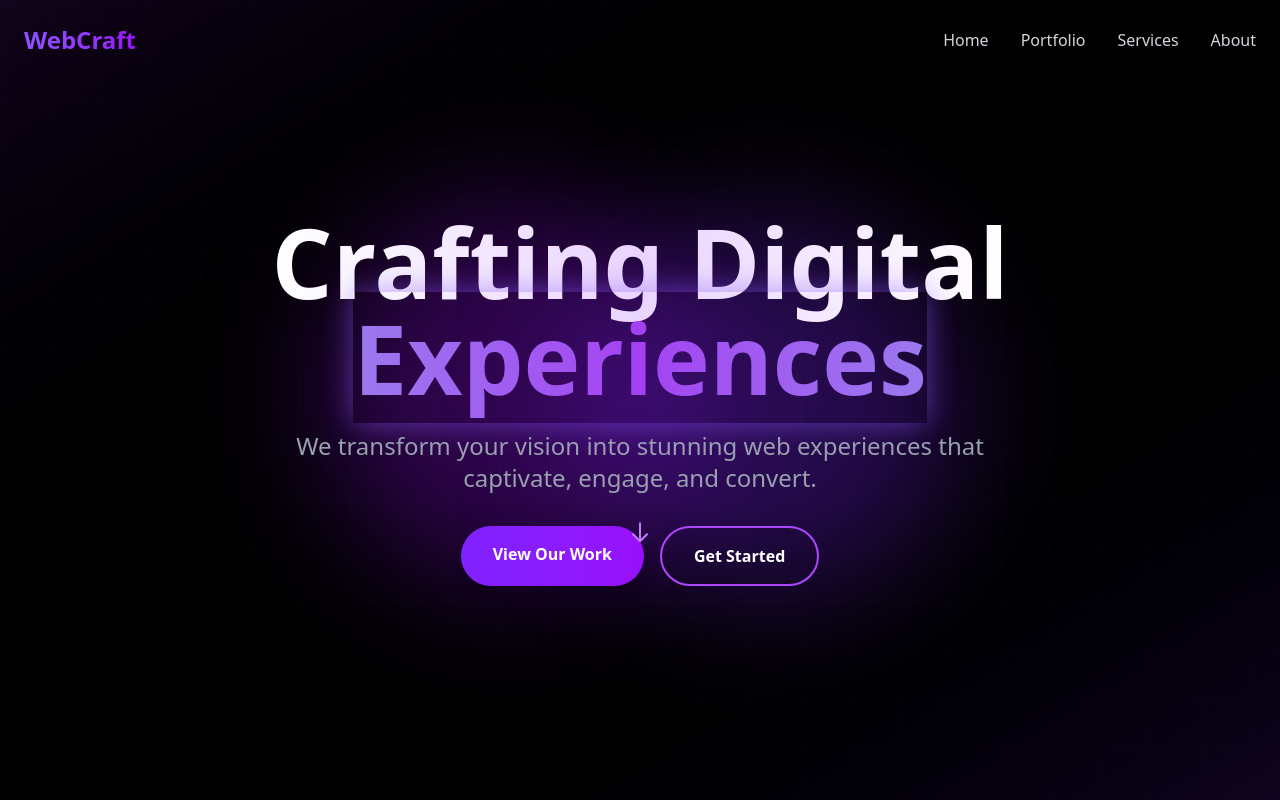
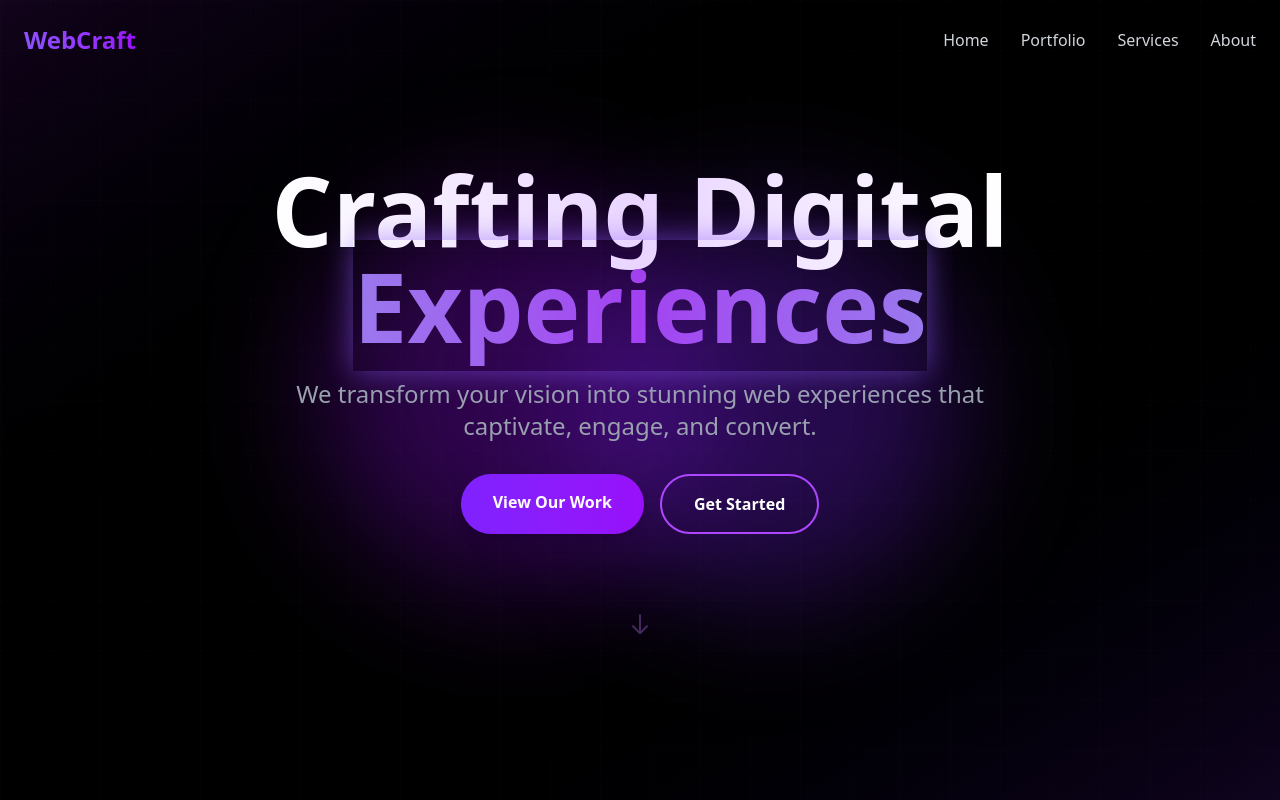
Before and after one commit to Ryan-Shaik/Web-design-portfolio, a React (Vite) app: page / in a window 1280 px wide. Shown: the top 800 px of the page. Built offline with nearby package versions, Linux system fonts and the light colour scheme.

Commit message:
config changed

```diff
--- a/index.html
+++ b/index.html
@@ -2,7 +2,7 @@
 <html lang="en">
   <head>
     <meta charset="UTF-8" />
-    <link rel="icon" type="image/svg+xml" href="/vite.svg" />
+    <link rel="icon" type="image/jpeg" href="/loho.jpg" />
     <meta name="viewport" content="width=device-width, initial-scale=1.0" />
     <meta name="description" content="WebCraft - Professional web design and development services. We create stunning digital experiences that captivate and convert." />
     <title>WebCraft - Professional Web Design & Development</title>
--- a/src/components/Hero.tsx
+++ b/src/components/Hero.tsx
@@ -101,16 +101,18 @@ const Hero = () => {
               Get Started
             </motion.a>
           </motion.div>
-        </motion.div>
 
           {/* Scroll indicator */}
           <motion.div
-          className="absolute bottom-10 left-1/2 transform -translate-x-1/2"
+            className="mt-16"
             animate={{ y: [0, 10, 0] }}
             transition={{ repeat: Infinity, duration: 2 }}
+            initial={{ opacity: 0 }}
+            whileInView={{ opacity: 1 }}
+            viewport={{ once: true }}
           >
             <svg
-            className="w-6 h-10 text-purple-400"
+              className="w-6 h-10 text-purple-400 mx-auto"
               fill="none"
               stroke="currentColor"
               viewBox="0 0 24 24"
@@ -123,6 +125,7 @@ const Hero = () => {
               />
             </svg>
           </motion.div>
+        </motion.div>
       </div>
     </section>
   );
--- a/vite.config.ts
+++ b/vite.config.ts
@@ -5,5 +5,5 @@ import tailwindcss from '@tailwindcss/vite'
 // https://vite.dev/config/
 export default defineConfig({
   plugins: [react(),tailwindcss()],
-  base: process.env.BASE_URL || '/Web-design-portfolio',
+
 })
```
Also changed, not shown: public/loho.jpg (added), src/assets/logo.webp (added). Lines whose indentation alone changed are shown as unchanged.
